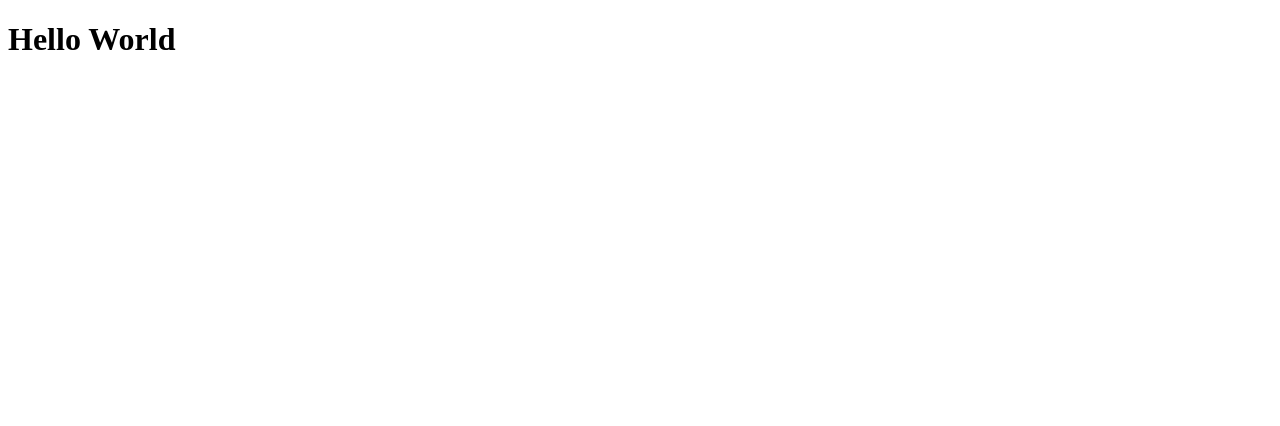
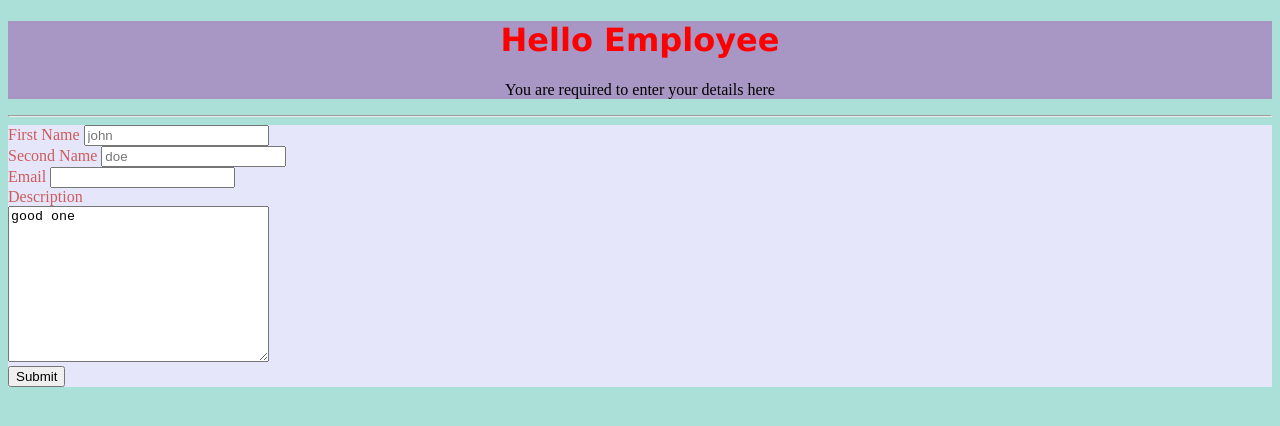
Before and after one commit to suresh-rsk/Sample, a plain HTML site: page Index.html in a window 1280 px wide. Drawn offline with Linux system fonts and the light colour scheme.

Commit message:
added css

```diff
--- a/Index.html
+++ b/Index.html
@@ -4,10 +4,35 @@
     <meta charset="UTF-8">
     <meta http-equiv="X-UA-Compatible" content="IE=edge">
     <meta name="viewport" content="width=device-width, initial-scale=1.0">
-    <title>Document</title>
+    <title>Employee Information</title>
+    <link rel="stylesheet" href="./styles.css">
 </head>
 <body>
-    <h1>Hello World</h1>
+    <div id=heading>
+    <h1>Hello Employee</h1>
+    <p>You are required to enter your details here</p>
+    </div>
+    <hr>
+    <div id="forms">
+    <form action="" >
+        <label for="=firstname" >First Name</label>
+        <input type="text" name="firstname" id="firstname" placeholder="john">
+        <br>
+        <label for="=secondname">Second Name</label>
+        <input type="text" name="secondname" id="firstname" placeholder="doe">
+        <br>
+        <label for="email">Email</label>
+        <input type="email" id="email">
+        <br>
 
+        <label for="Textbox">Description</label>
+        <br>
+
+        <textarea name="Textbox" id="Textbox" cols="30" rows="10">good one</textarea>
+        <br>
+        <input type="submit" name="submit" id="">
+
+    </form>
+    </div>
 </body>
 </html>
--- /dev/null
+++ b/styles.css
@@ -0,0 +1,22 @@
+body{
+    background-color: rgb(171, 224, 216);
+}
+#heading{
+    background-color: #a896c4;
+    text-align: center;
+}
+h1{
+    font-style: bold;
+    color: #ff0000;
+    font-family: 'Lucida Sans', 'Lucida Sans Regular', 'Lucida Grande', 'Lucida Sans Unicode', Geneva, Verdana, sans-serif;
+}
+form{
+    color: rgb(16, 0, 105);
+}
+label{
+   color:indianred
+}
+
+#forms{
+    background-color: lavender;
+}
```
